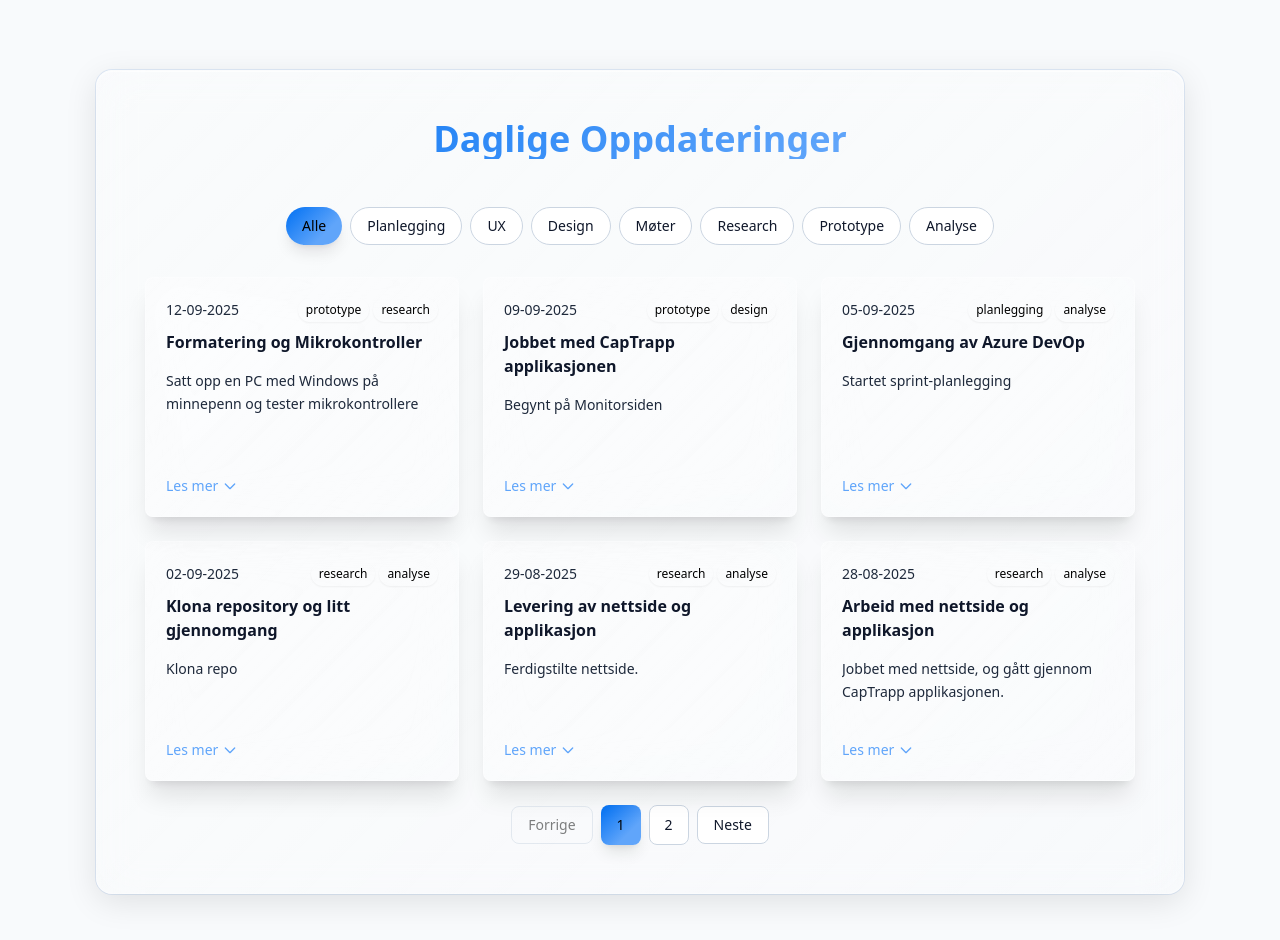
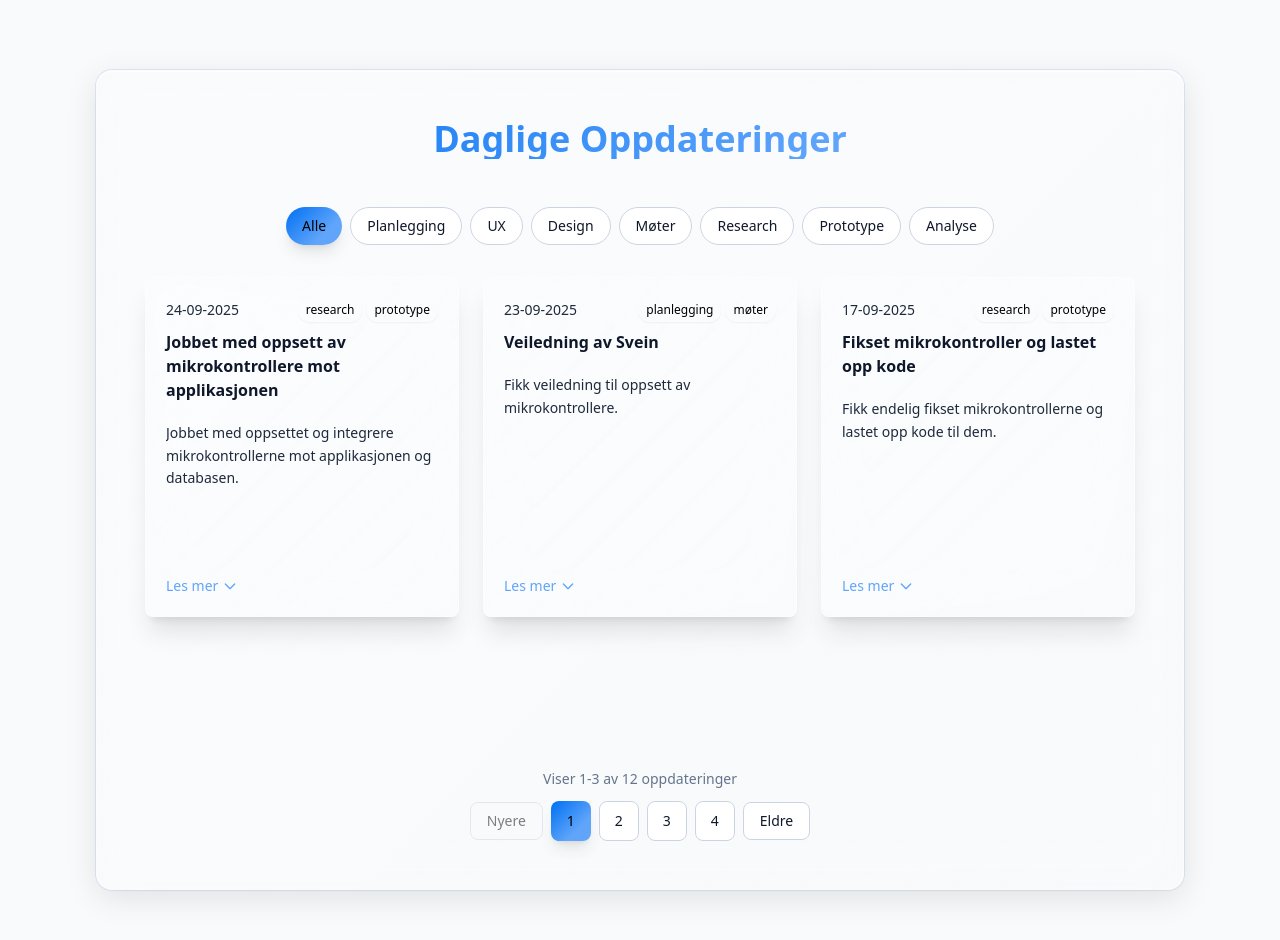
Before and after one commit to vebjornkjus/IS-302-nettsted, a React (Vite) app: page / in a window 1280 px wide. Shown: the part 1929-2869 px from the top of the page. Built offline with nearby package versions, Linux system fonts and the light colour scheme.

Commit message:
Oppdatert status

```diff
--- a/src/components/StatusCard.jsx
+++ b/src/components/StatusCard.jsx
@@ -2,9 +2,7 @@ import React from 'react'
 
 const StatusCard = ({ post, isExpanded, onToggle }) => {
   return (
-    <div className={`modern-card rounded-lg shadow-xl overflow-hidden flex flex-col transition-all duration-300 ${
-      isExpanded ? 'min-h-[400px]' : 'h-60'
-    }`}>
+    <div className="modern-card rounded-lg shadow-xl overflow-hidden flex flex-col h-[340px] transition-shadow duration-300">
       <div className="p-5 h-full flex flex-col">
         <div className="flex items-center justify-between mb-2">
           <span className="text-sm text-light-800 dark:text-neutral-300">{post.date}</span>
@@ -21,13 +19,23 @@ const StatusCard = ({ post, isExpanded, onToggle }) => {
         </div>
         <h3 className="text-base font-semibold mb-2 text-light-900 dark:text-neutral-100">{post.title}</h3>
 
-        <div className="mt-2 flex-1 flex flex-col">
-          <p className="text-light-800 dark:text-neutral-300 text-sm leading-relaxed line-clamp-2">{post.excerpt}</p>
-          {isExpanded && (
-            <div className="mt-3 pt-3 border-t border-light-300 dark:border-neutral-700/60 flex-1">
-              <p className="text-light-800 dark:text-neutral-300 text-sm leading-relaxed whitespace-pre-wrap">{post.content}</p>
+        <div className="mt-3 flex-1 overflow-hidden">
+          <div className="h-full flex flex-col">
+            <p className={`text-light-800 dark:text-neutral-300 text-sm leading-relaxed ${
+              isExpanded ? 'line-clamp-3' : 'line-clamp-3'
+            }`}>
+              {post.excerpt}
+            </p>
+            <div
+              className={`mt-3 pt-3 border-t border-light-300 dark:border-neutral-700/60 flex-1 overflow-y-auto pr-1 transition-opacity duration-200 ${
+                isExpanded ? 'opacity-100' : 'opacity-0 pointer-events-none'
+              }`}
+            >
+              <p className="text-light-800 dark:text-neutral-300 text-sm leading-relaxed whitespace-pre-wrap">
+                {post.content}
+              </p>
             </div>
-          )}
+          </div>
         </div>
 
         <button onClick={onToggle} className="mt-3 text-capgemini-400 hover:text-capgemini-300 font-medium text-sm flex items-center gap-1 transition-colors">
--- a/src/pages/Status.jsx
+++ b/src/pages/Status.jsx
@@ -5,7 +5,7 @@ const Status = () => {
   const [selectedTag, setSelectedTag] = useState('alle')
   const [expandedCards, setExpandedCards] = useState(new Set())
   const [currentPage, setCurrentPage] = useState(1)
-  const itemsPerPage = 6
+  const itemsPerPage = 3
 
   const statusPosts = [
     {
@@ -72,6 +72,38 @@ const Status = () => {
       tags: ["prototype","research"],
       content: "Fått en kompakt PC for å sette opp prosjektet vårt på denne til testing. Har også fått mikrokontrollere som må konfigureres til prosjektet vårt."
     },
+    {
+      id: 9,
+      title: "Satt opp PC",
+      date: "16-09-2025",
+      excerpt: "Fått satt opp PC-en med Windows og nødvendige programmer",
+      tags: ["planlegging"],
+      content: "Fikk ny minnepenn med windows installert, og fikk satt opp PC-en klart til å kjøre prosjektet"
+    },
+    {
+      id: 10,
+      title: "Fikset mikrokontroller og lastet opp kode",
+      date: "17-09-2025",
+      excerpt: "Fikk endelig fikset mikrokontrollerne og lastet opp kode til dem.",
+      tags: ["research", "prototype"],
+      content: "Fant ut at vi trengte noen drivere på mac for å få dette til å fungere. Videre skal vi jobbe med å få til RFID scanneren"
+    },
+    {
+      id: 11,
+      title: "Veiledning av Svein",
+      date: "23-09-2025",
+      excerpt: "Fikk veiledning til oppsett av mikrokontrollere.",
+      tags: ["planlegging", "møter"],
+      content: "Fikk filer vi trengte for prosjektet. Fikk disse over på mac og fikk kjørt koden."
+    },
+    {
+      id: 12,
+      title: "Jobbet med oppsett av mikrokontrollere mot applikasjonen",
+      date: "24-09-2025",
+      excerpt: "Jobbet med oppsettet og integrere mikrokontrollerne mot applikasjonen og databasen.",
+      tags: ["research", "prototype"],
+      content: "Fant ut at vi trengte noen drivere på mac for å få dette til å fungere. Videre skal vi jobbe med å få til RFID scanneren"
+    }
   ]
 
   const tags = ['alle', 'planlegging', 'UX', 'design', 'møter', 'research', 'prototype', 'analyse']
@@ -96,6 +128,8 @@ const Status = () => {
   const totalPages = Math.max(1, Math.ceil(filteredPosts.length / itemsPerPage))
   const startIndex = (currentPage - 1) * itemsPerPage
   const currentPosts = filteredPosts.slice(startIndex, startIndex + itemsPerPage)
+  const rangeStart = filteredPosts.length === 0 ? 0 : startIndex + 1
+  const rangeEnd = Math.min(startIndex + itemsPerPage, filteredPosts.length)
 
   return (
     <div>
@@ -139,8 +173,14 @@ const Status = () => {
             ))}
           </div>
 
+          {filteredPosts.length > 0 && (
+            <div className="mt-auto pt-6 flex flex-col items-center gap-3">
+              <div className="text-sm text-slate-500 dark:text-neutral-400">
+                Viser {rangeStart}-{rangeEnd} av {filteredPosts.length} oppdateringer
+              </div>
+
               {filteredPosts.length > itemsPerPage && (
-            <div className="mt-auto pt-6 flex items-center justify-center gap-2">
+                <div className="flex items-center justify-center gap-2">
                   <button
                     onClick={() => setCurrentPage(p => Math.max(1, p - 1))}
                     disabled={currentPage === 1}
@@ -150,7 +190,7 @@ const Status = () => {
                         : 'bg-white dark:bg-neutral-900 border-light-300 dark:border-neutral-700 hover:border-capgemini-500/50 text-light-900 dark:text-neutral-100'
                     }`}
                   >
-                Forrige
+                    Nyere
                   </button>
 
                   {Array.from({ length: totalPages }, (_, i) => i + 1).map(page => (
@@ -176,8 +216,10 @@ const Status = () => {
                         : 'bg-white dark:bg-neutral-900 border-light-300 dark:border-neutral-700 hover:border-capgemini-500/50 text-light-900 dark:text-neutral-100'
                     }`}
                   >
-                Neste
+                    Eldre
                   </button>
+                </div>
+              )}
             </div>
           )}
         </div>
```
Lines whose indentation alone changed are shown as unchanged.
